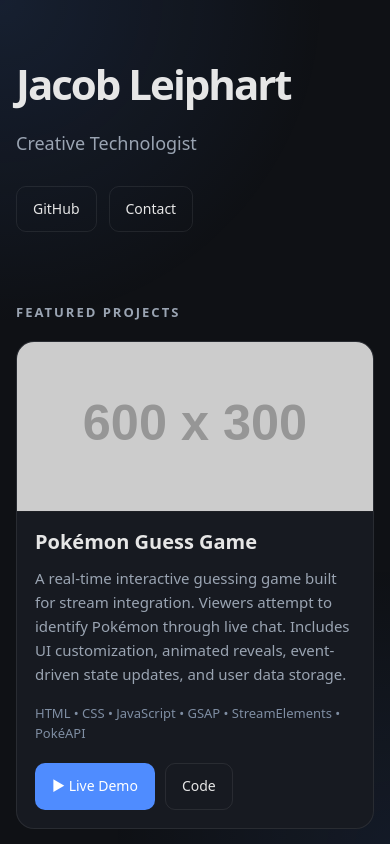
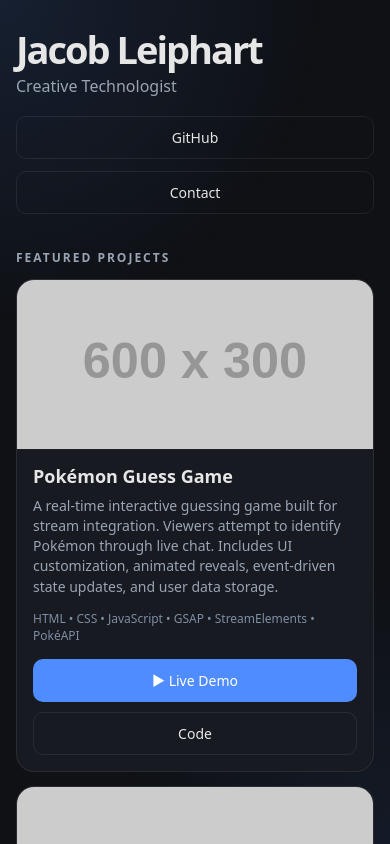
Before and after one commit to jleips2600/jleips2600.github.io, a plain HTML site: page index.html in a window 390 px wide. Shown: the top 844 px of the page. Drawn offline with Linux system fonts and the light colour scheme; placeholder pictures from the web are drawn by us.

Commit message:
Update index.html

```diff
--- a/index.html
+++ b/index.html
@@ -31,11 +31,10 @@
     body {
       background: var(--bg);
       color: var(--text);
-      line-height: 1.6;
+      line-height: 1.5;
       -webkit-font-smoothing: antialiased;
     }
 
-    /* subtle background glow */
     body::before {
       content: "";
       position: fixed;
@@ -60,27 +59,28 @@
     .container {
       max-width: 1100px;
       margin: 0 auto;
-      padding: 70px 22px;
+      padding: 40px 22px 30px;
     }
 
     /* HERO */
 
     .hero {
-      margin-bottom: 70px;
+      margin-bottom: 35px;
     }
 
     .name {
-      font-size: clamp(42px, 7vw, 64px);
+      font-size: clamp(38px, 6vw, 56px);
       font-weight: 800;
       letter-spacing: -2px;
-      margin-bottom: 12px;
+      line-height: 1;
+      margin-bottom: 6px;
     }
 
     .tagline {
       color: var(--muted);
-      font-size: 20px;
+      font-size: 18px;
       max-width: 650px;
-      margin-bottom: 28px;
+      margin-bottom: 18px;
     }
 
     .links {
@@ -97,7 +97,7 @@
       justify-content: center;
       gap: 8px;
 
-      padding: 11px 16px;
+      padding: 10px 14px;
 
       border: 1px solid var(--border);
       border-radius: 10px;
@@ -135,26 +135,26 @@
     /* SECTION TITLES */
 
     .section-title {
-      font-size: 13px;
+      font-size: 12px;
       font-weight: 700;
       letter-spacing: 2px;
       text-transform: uppercase;
       color: var(--muted);
 
-      margin: 50px 0 18px;
+      margin: 18px 0 12px;
     }
 
     /* GRID */
 
     .grid {
       display: grid;
-      gap: 18px;
+      gap: 14px;
     }
 
     /* FEATURED PROJECT GRID */
 
     .featured-grid {
-      grid-template-columns: repeat(auto-fit, minmax(300px, 1fr));
+      grid-template-columns: repeat(auto-fit, minmax(280px, 1fr));
     }
 
     /* FEATURED CARDS */
@@ -178,12 +178,18 @@
         box-shadow 0.22s ease;
     }
 
+    .project-card:hover {
+      transform: translateY(-5px);
+      border-color: rgba(79,140,255,0.35);
+      background: var(--card-hover);
+      box-shadow: 0 10px 30px var(--shadow);
+    }
 
     /* THUMBNAILS */
 
     .thumb {
       width: 100%;
-      height: 180px;
+      height: 145px;
       overflow: hidden;
       border-bottom: 1px solid var(--border);
       background: #0b0d12;
@@ -204,7 +210,7 @@
     /* CARD CONTENT */
 
     .project-content {
-      padding: 22px;
+      padding: 18px;
 
       display: flex;
       flex-direction: column;
@@ -212,24 +218,25 @@
     }
 
     .project-title {
-      font-size: 23px;
+      font-size: 20px;
       font-weight: 700;
       line-height: 1.2;
-      margin-bottom: 12px;
+      margin-bottom: 8px;
     }
 
     .project-desc {
       color: var(--muted);
-      font-size: 15px;
-      margin-bottom: 18px;
+      font-size: 14px;
+      line-height: 1.45;
+      margin-bottom: 14px;
       flex: 1;
     }
 
     .tech {
-      font-size: 13px;
-      line-height: 1.5;
+      font-size: 12px;
+      line-height: 1.4;
       color: #7f8ea3;
-      margin-bottom: 20px;
+      margin-bottom: 14px;
     }
 
     /* CARD ACTIONS */
@@ -278,13 +285,13 @@
     /* FOOTER */
 
     footer {
-      margin-top: 80px;
-      padding-top: 30px;
+      margin-top: 28px;
+      padding-top: 18px;
 
       border-top: 1px solid var(--border);
 
       text-align: center;
-      font-size: 13px;
+      font-size: 12px;
       color: var(--muted);
     }
 
@@ -292,7 +299,11 @@
 
     @media (max-width: 700px) {
       .container {
-        padding: 50px 16px;
+        padding: 30px 16px 24px;
+      }
+
+      .featured-grid {
+        grid-template-columns: 1fr;
       }
 
       .thumb {
@@ -300,15 +311,23 @@
       }
 
       .project-content {
-        padding: 18px;
+        padding: 16px;
       }
 
       .project-title {
-        font-size: 20px;
+        font-size: 18px;
       }
 
       .tagline {
-        font-size: 18px;
+        font-size: 16px;
+      }
+
+      .btn {
+        width: 100%;
+      }
+
+      .card-actions {
+        flex-direction: column;
       }
     }
   </style>
```
